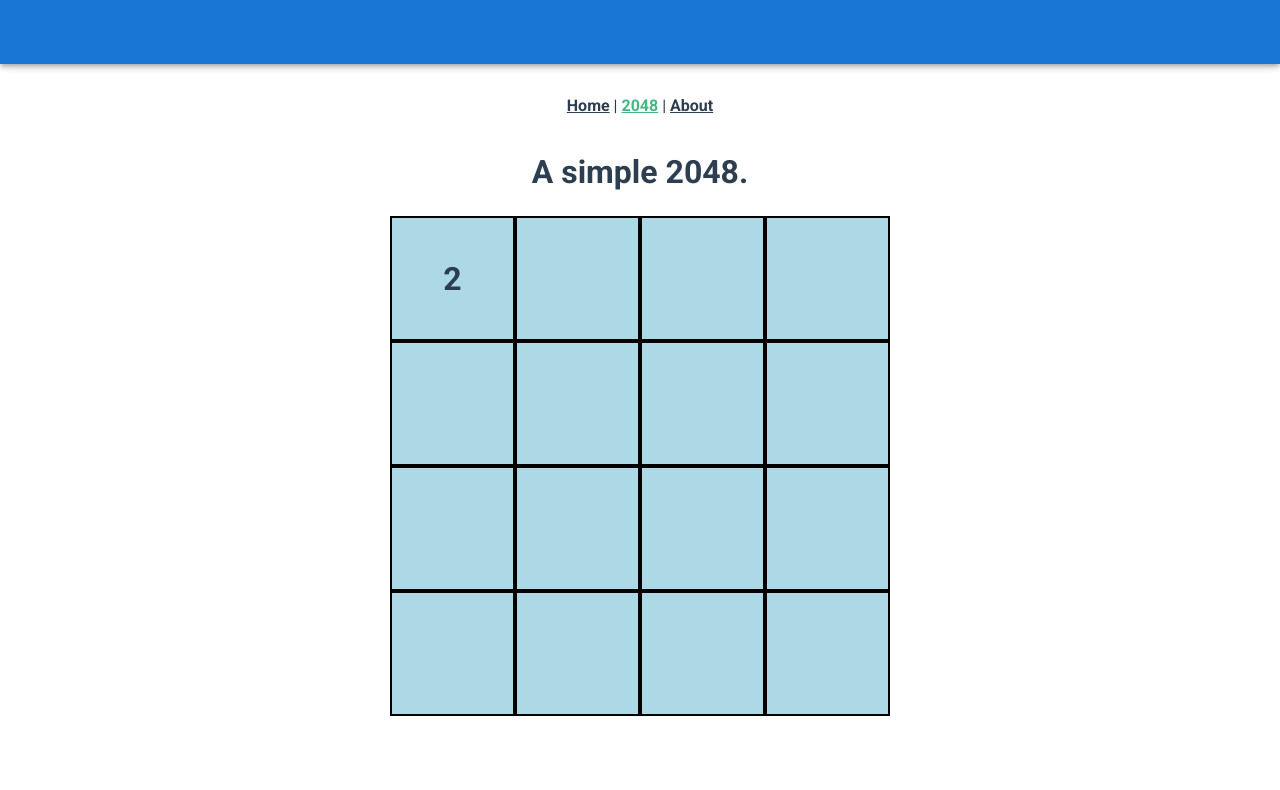
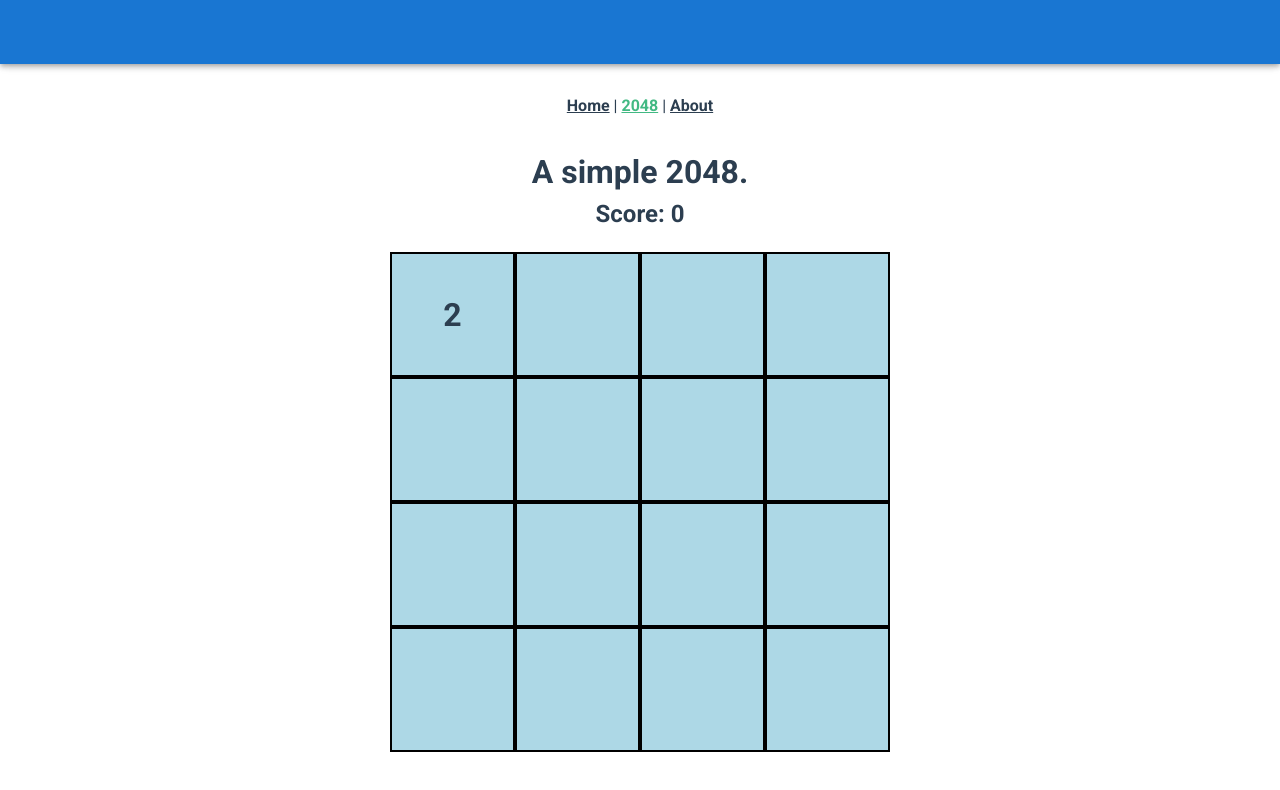
Before and after one commit to palkx/miknikif.github.io, a Vue app: page /2048 in a window 1280 px wide. Shown: the top 790 px of the page. Built offline with nearby package versions, Linux system fonts and the light colour scheme.

Commit message:
show score

```diff
--- a/src/components/Board.vue
+++ b/src/components/Board.vue
@@ -12,7 +12,7 @@
 </template>
 
 <script lang="ts">
-import { Component, Prop, Vue } from "vue-property-decorator";
+import { Component, Vue } from "vue-property-decorator";
 import Tile from "@/components/Tile.vue";
 import TileInfo from "@/components/TileInfo.ts";
 
@@ -36,6 +36,7 @@ export default class Board extends Vue {
   }
 
   public createBoard(size: number = this.size) {
+    this.scoreChanged(0);
     this.size = size;
     this.tiles.length = 0;
     for (let index = 0; index < this.size * this.size; index++) {
@@ -114,9 +115,6 @@ export default class Board extends Vue {
       this.putNumber();
       if (this.isGameOver()) {
         this.$emit("game-over");
-        // console.log("GAME OVER!");
-        // confirm("GAME OVER! Start a new game?");
-        // this.createBoard(this.size);
       }
     }
   }
@@ -162,6 +160,11 @@ export default class Board extends Vue {
     this.moveAndCheck(true, true);
   }
 
+  private scoreChanged(newScore: number) {
+    this.score = newScore;
+    this.$emit("score-changed", this.score);
+  }
+
   public merge(array: TileInfo[]): boolean {
     let previousIndex = 0;
     let changed = false;
@@ -181,6 +184,9 @@ export default class Board extends Vue {
         changed = true;
       } else if (array[previousIndex].number === array[index].number) {
         array[previousIndex].number += 1;
+        this.scoreChanged(
+          this.score + Math.pow(2, array[previousIndex].number)
+        );
         array[index].number = 0;
         changed = true;
         previousIndex++;
--- a/src/views/Game2048.vue
+++ b/src/views/Game2048.vue
@@ -1,7 +1,8 @@
 <template>
   <div class="game2048">
     <h1>A simple 2048.</h1>
-    <board ref="board" @game-over="gameOver" />
+    <h2>Score: {{ score }}</h2>
+    <board ref="board" @game-over="gameOver" @score-changed="showScore" />
     <div v-if="!gaming">
       <h2>Game Over!</h2>
       <v-btn @click="restart">
@@ -34,5 +35,9 @@ export default class Game2048 extends Vue {
   private gameOver() {
     this.gaming = false;
   }
+
+  private showScore(newScore: number) {
+    this.score = newScore;
+  }
 }
 </script>
```
